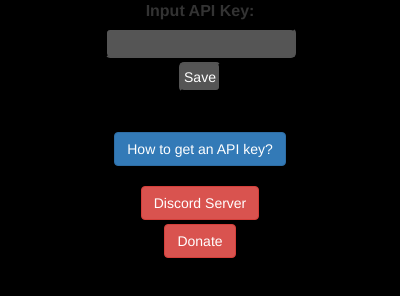
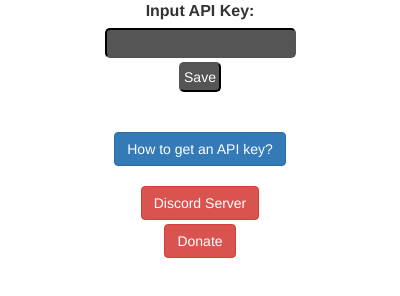
Before and after one commit to pgamerx/yt-dislikes-viewer, a browser extension: page popup/index.html in a window 400 px wide. Drawn offline with nearby package versions, Linux system fonts and the light colour scheme.

```diff
--- a/popup/index.css
+++ b/popup/index.css
@@ -28,7 +28,3 @@
 #spacer {
   height: 4px;
 }
-#test {
-  height: 100%;
-  background-color: #000;
-}
--- a/popup/index.html
+++ b/popup/index.html
@@ -6,7 +6,6 @@
 
   </head>
   <body>
-    <section id="test">
       <label>
         Input API Key:
       </label>
@@ -24,7 +23,6 @@
   <button type="button" class="btn btn-danger" id="donate" href="https://ko-fi.com/pgamerx">Donate</button>
 
       </br>
-    </section>
 
   </body>
 </html>
```
